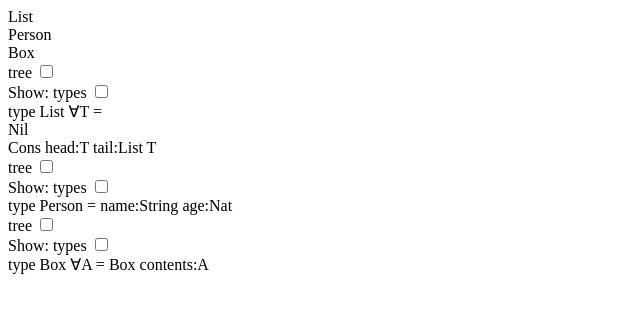
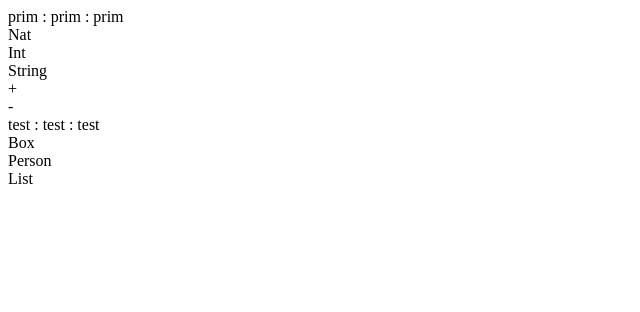
Before and after one commit to samskivert/compose, a React app in the folder tsce0/: page / in a window 1280 px wide. Shown: the top 312 px of the page, without its empty margins (0-640 px from the left). Built offline with nearby package versions, Linux system fonts and the light colour scheme; the HTML template or start-up script is replaced by a standard one.

Commit message:
Starting on project/component model.
Various loose ends remain, but we can at least see and edit defs again.

```diff
--- a/tsce0/src/editor.tsx
+++ b/tsce0/src/editor.tsx
@@ -53,11 +53,12 @@ export class DefStore {
   @computed get name () :N.Name { return this.def.sym.name }
   @computed get isActive () :boolean { return this.selStore.get() === this }
 
+  get mod () :MD.Module { return this.sym.mod }
   get selectedSpan () :M.Span|void { return this.elem.spanAt(this.curs.path) }
 
   keyHandler :(ev :KeyboardEvent) => boolean = ev => true
 
-  constructor (readonly mod :MD.Module, def :T.DefTree,
+  constructor (readonly sym :MD.DefSym, def :T.DefTree,
                readonly selStore :IComputedValue<DefStore|void>,
                readonly mkActive :() => void, editing :boolean = false) {
     this.setDef(def, def.firstEditable())
--- a/tsce0/src/module.ts
+++ b/tsce0/src/module.ts
@@ -3,6 +3,11 @@ import { Name } from './names'
 import * as S from './symbols'
 import * as T from './trees'
 import * as TP from './types'
+
+/** A globally unique id used to identify projects, components & modules across time and space. */
+export type UUID = string
+
+type XRef = {uuid :UUID, mid :number}
 
 /** Maintains the symbol and tree information for a single module. */
 export class Module implements S.Index {
@@ -19,16 +24,24 @@ export class Module implements S.Index {
   /** The human readable name of this module. */
   @computed get name () :Name { return this.sym.name }
 
-  private trees :Map<number, T.Tree> = new Map()
+  private trees :Map<number, T.DefTree> = new Map()
+  private jsons :Map<number, any> = new Map()
 
-  constructor (name :Name) {
+  constructor (readonly uuid :UUID, name :Name,
+               private readonly resolver :Resolver,
+               private readonly xrefs :Map<number, XRef>) {
     this.sym.name = name
   }
 
-  tree (id :number) :T.Tree {
-    const tree = this.trees.get(id)
+  tree (sym :DefSym) :T.DefTree {
+    const tree = this.trees.get(sym.id)
     if (tree) return tree
-    throw new Error(`Missing tree, id: ${id}`)
+    const json = this.jsons.get(sym.id)
+    if (json) {
+      this.jsons.delete(sym.id)
+      return this.inflateDef(sym, json)
+    }
+    throw new Error(`Missing tree, id: ${sym.id}`)
   }
 
   mkDefHole () :T.DefTree {
@@ -37,57 +50,24 @@ export class Module implements S.Index {
     return tree
   }
 
-  mkFunDef (name :Name, id :number = this.nextSymId()) :T.FunDefTree {
-    const sym = new DefSym(this, "term", "func", id, name)
+  mkFunDef (name :Name, id :number = this.nextSymId()) :T.DefTree {
+    const sym = this.mkDefSym("fundef", id, name)
     const tree = new T.FunDefTree(sym, this.scope)
     this.trees.set(sym.id, tree)
-    this.index.set(sym.id, sym)
     return tree
   }
 
-  mkTypeDef (name :Name, id :number = this.nextSymId()) :T.FunDefTree {
-    const sym = new DefSym(this, "type", "none", id, name)
+  mkTypeDef (name :Name, id :number = this.nextSymId()) :T.DefTree {
+    const sym = this.mkDefSym("typedef", id, name)
     const tree = new T.TypeDefTree(sym, this.scope)
     this.trees.set(sym.id, tree)
-    this.index.set(sym.id, sym)
     return tree
   }
 
-  inflateDef (json :any) :T.DefTree {
-    let tree :T.DefTree
-    const kind :string = json.kind, {name, id} = json.sym
-    switch (kind) {
-    case  "fundef": tree = this.mkFunDef(name, id) ; break
-    case "typedef": tree = this.mkTypeDef(name, id) ; break
-    default:
-      throw new Error(`Unknown deftree kind: '${json.kind}'`)
-    }
-
-    const locals :Map<number, S.Symbol> = new Map()
-    const index :T.SzIndex = {
-      add: (sym :S.Symbol) => {
-        locals.set(sym.id, sym)
-      },
-      req: (whence :T.Whence, id :number) => {
-        let sym :S.Symbol|void
-        switch (whence) {
-        case "l": sym = locals.get(id) ; break
-        case "m": sym = this.index.get(id) ; break
-        case "x": break // TODO
-        }
-        return sym || new S.MissingSym("term", `${whence}:${id}`)
-      },
-      // ids: (sym :S.Symbol) => {
-      //   let whence :string
-      //   if (sym.lexical) whence = "l"
-      //   else if (sym.root === mod.sym) whence = "m"
-      //   else whence = "x"
-      //   // TODO: assign persistent id?
-      //   return {whence, id: sym.reqId}
-      // }
-    }
-
-    return tree.setBranch("body", T.inflateTree(index, json.body))
+  indexDef (json :any) :DefSym {
+    const sym = this.mkDefSym(json.kind, json.sym.id, json.sym.name)
+    this.jsons.set(sym.id, json)
+    return sym
   }
 
   // from S.Index
@@ -99,6 +79,49 @@ export class Module implements S.Index {
   }
   remove (sym :S.Symbol) {
     this.index.delete(sym.id || 0)
+  }
+
+  private mkDefSym (kind :string, id :number, name :string) :DefSym {
+    let sym :DefSym
+    switch (kind) {
+    case  "fundef": sym = new DefSym(this, "term", "func", id, name) ; break
+    case "typedef": sym = new DefSym(this, "type", "none", id, name) ; break
+    default: throw new Error(`Unknown def kind: '${kind}'`)
+    }
+    this.index.set(sym.id, sym)
+    return sym
+  }
+
+  private inflateDef (sym :DefSym, json :any) :T.DefTree {
+    let tree :T.DefTree
+    switch (json.kind) {
+    case  "fundef": tree = new T.FunDefTree(sym, this.scope) ; break
+    case "typedef": tree = new T.TypeDefTree(sym, this.scope) ; break
+    default: throw new Error(`Unknown deftree kind: '${json.kind}'`)
+    }
+    this.trees.set(sym.id, tree)
+
+    const locals :Map<number, S.Symbol> = new Map()
+    const index :T.SzIndex = {
+      add: (sym :S.Symbol) => {
+        locals.set(sym.id, sym)
+      },
+      req: (whence :T.Whence, id :number) => {
+        switch (whence) {
+        case "l": return locals.get(id) || new S.MissingSym("term", `l${id}`)
+        case "m": return this.index.get(id) || new S.MissingSym("term", `m${id}`)
+        case "x":
+          let xref = this.xrefs.get(id)
+          if (!xref) return new S.MissingSym("term", `x${id}`)
+          let {uuid, mid} = xref
+          let xmod = this.resolver.resolve(uuid)
+          if (!xmod) return new S.MissingSym("term", `x${id}:${uuid}`)
+          return xmod.index.get(mid) || new S.MissingSym("term", `x${id}:${uuid}:m${mid}`)
+        }
+      },
+    }
+
+    return tree.setBranch("body", T.inflateTree(index, json.body))
   }
 }
 
@@ -116,7 +139,7 @@ export class DefSym extends S.Symbol {
   constructor (readonly mod :Module, kind :S.Kind, flavor :S.Flavor, id :number, name :Name) {
     super(kind, flavor, id, name)
   }
-  get type () :TP.Type { return this.mod.tree(this.id).sig }
+  get type () :TP.Type { return this.mod.tree(this).sig }
   get owner () :S.Symbol { return this.mod.sym }
   get index () :S.Index { return this.mod }
 }
@@ -195,8 +218,25 @@ export class ModuleScope extends S.Scope {
   }
 }
 
-export function inflateMod (json :any) :Module {
-  const mod = new Module(json.name)
-  for (let defJson of json.defs) mod.inflateDef(defJson)
+/** Used to resolve module cross references when inflating a module. */
+export interface Resolver {
+  /** Resolves and returns the module identified by `uuid`. `undefined` is returned if the module
+    * cannot be located. This is indicative of a corrupted module and/or project. */
+  resolve (uuid :UUID) :Module|void
+}
+
+export function inflateMod (resolver :Resolver, json :any) :Module {
+  // convert the xrefs table into a more more useful runtime format (from xid to uuid+mid)
+  const xrefs :Map<number,XRef> = new Map()
+  const xrefsJson :{[uuid :string] :{[xid :string] :number}} = json.xrefs
+  for (let uuid in xrefsJson) {
+    const mrefs = xrefsJson[uuid]
+    for (let xid in mrefs) {
+      const mid = mrefs[xid]
+      xrefs.set(parseInt(xid), {uuid, mid})
+    }
+  }
+  const mod = new Module(json.uuid, json.name, resolver, xrefs)
+  for (let defJson of json.defs) mod.indexDef(defJson)
   return mod
 }
--- a/tsce0/src/outline.tsx
+++ b/tsce0/src/outline.tsx
@@ -1,16 +1,29 @@
 import * as React from 'react';
 import { observer } from 'mobx-react'
 
+import * as M from './module'
 import * as W from './workspace'
 
 @observer
 export class Outline extends React.Component<{store :W.WorkspaceStore}> {
 
   render () {
-    const {defs} = this.props.store
-    return (<div className="outline">{defs.map(dstore => {
-      const cname = dstore.isActive ? "defs selected" : "defs"
-      return <div className={cname} key={dstore.def.sym.id}>{dstore.name}</div>
-    })}</div>)
+    const store = this.props.store
+    return (
+      <div className="outline">
+      {store.projects.map((proj, pp) => proj.components.map((comp, cc) => comp.modules.map((mod, mm) =>
+        <div key={proj.uuid}>
+          <div className="header">{proj.name} : {comp.name} : {mod.name}</div>
+          <div className="defs">
+            {Array.from(mod.index.values()).map(
+              sym => sym instanceof M.DefSym ? this.renderDef(sym) : undefined)}
+          </div>
+        </div>
+      )))}
+      </div>)
+  }
+
+  renderDef (sym :M.DefSym) :JSX.Element {
+    return <div key={sym.id} onClick={ev => this.props.store.openDef(sym)}>{sym.name}</div>
   }
 }
--- a/tsce0/src/prefab.ts
+++ b/tsce0/src/prefab.ts
@@ -2,22 +2,44 @@ import * as C from "./constants"
 import * as T from "./trees"
 import * as TP from "./types"
 import * as M from "./module"
+import * as P from "./project"
+
+// ----------
+// Primitives
+// ----------
+
+// Just some hacked together stubs so we can write sane looking test trees.
+
+const primModUUID  = "e851e318-a571-11e8-98d0-529269fb1459"
+const primLibUUID  = "1df46538-a575-11e8-98d0-529269fb1459"
+const primProjUUID = "099f7118-a575-11e8-98d0-529269fb1459"
+
+const nullResolver :M.Resolver = {
+  resolve : (uuid :M.UUID) => undefined
+}
+const primMod = new M.Module(primModUUID, "prim", nullResolver, new Map())
+
+const NatID = 1, IntID = 2, StringID = 3, PlusID = 4, MinusID = 5
+
+const natTree = primMod.mkTypeDef("Nat", NatID).
+  setBranch("body", new T.PrimTree(new TP.Scalar(C.Tag.Int, 32)))
+primMod.mkTypeDef("Int", IntID).setBranch("body", new T.PrimTree(new TP.Scalar(C.Tag.Int, 32)))
+primMod.mkTypeDef("String", StringID).setBranch("body", new T.PrimTree(new TP.Scalar(C.Tag.String, 1)))
+
+const natType = natTree.sym.type
+const natNatToNat = new TP.Arrow(natType, new TP.Arrow(natType, natType))
+primMod.mkFunDef("+", PlusID).setBranch("body", new T.PrimTree(natNatToNat))
+primMod.mkFunDef("-", MinusID).setBranch("body", new T.PrimTree(natNatToNat))
+
+const primLib = new P.Component(primLibUUID, P.Type.LIB, "prim")
+primLib.modules.push(primMod)
+
+export const primProject = new P.Project(primProjUUID, "prim", "internal://prim")
+primProject.components.push(primLib)
 
 // ----------
 // Test trees
 // ----------
-
-export const testMod = new M.Module("test")
-
-const natTree = testMod.mkTypeDef("Nat", 1).
-  setBranch("body", new T.PrimTree(new TP.Scalar(C.Tag.Int, 32)))
-testMod.mkTypeDef("Int", 2).setBranch("body", new T.PrimTree(new TP.Scalar(C.Tag.Int, 32)))
-testMod.mkTypeDef("String", 3).setBranch("body", new T.PrimTree(new TP.Scalar(C.Tag.String, 1)))
-
-const natType = natTree.sym.type
-const natNatToNat = new TP.Arrow(natType, new TP.Arrow(natType, natType))
-testMod.mkFunDef("+", 4).setBranch("body", new T.PrimTree(natNatToNat))
-testMod.mkFunDef("-", 5).setBranch("body", new T.PrimTree(natNatToNat))
 
 function mkSymTree (kind :string, id :number, name :string, branchId :string, branch :any) :any {
   const tree = {kind, sym: {id, name}}
@@ -25,29 +47,30 @@ function mkSymTree (kind :string, id :number, name :string, branchId :string, br
   return tree
 }
 
+const testModUUID = "fa722f12-a571-11e8-98d0-529269fb1459"
+const testLibUUID = "fa722f12-a571-11e8-98d0-529269fb1459"
+const testProjUUID = "fa722f12-a571-11e8-98d0-529269fb1459"
+
 // type Box ∀A contents:A
-export const boxExample = testMod.inflateDef(
-  mkSymTree(
+const boxJson = mkSymTree(
   "typedef", 10, "Box", "body", mkSymTree(
     "tabs", 1, "A", "body", mkSymTree(
       "ctor", 20, "Box", "prod", {
         kind: "prod",
         branches: [mkSymTree("field", 21, "contents", "type", {kind: "tref", symId: "l1"})]
-        }))))
+      })))
 
 // type Person name:String age:Nat
-export const recordExample = testMod.inflateDef(
-  mkSymTree("typedef", 11, "Person", "body", {
+const recordJson = mkSymTree("typedef", 11, "Person", "body", {
   kind: "prod",
-    branches: [mkSymTree("field", 22, "name", "type", {kind: "tref", symId: "m3"}),
-               mkSymTree("field", 23, "age", "type", {kind: "tref", symId: "m1"})]
-  }))
+  branches: [mkSymTree("field", 22, "name", "type", {kind: "tref", symId: "x2"}),
+             mkSymTree("field", 23, "age", "type", {kind: "tref", symId: "x1"})]
+})
 
 // type List ∀A =
 //   * Nil
 //   * Cons head:A tail:List A
-export const listExample = testMod.inflateDef(
-  mkSymTree(
+const listJson = mkSymTree(
   "typedef", 12, "List", "body", mkSymTree(
     "tabs", 1, "T", "body", {
       kind: "sum",
@@ -58,7 +81,27 @@ export const listExample = testMod.inflateDef(
                    mkSymTree("field", 27, "tail", "type", {
           kind: "tapp", ctor: {kind: "tref", symId: "m12"}, arg: {kind: "tref", symId: "l1"}})]
       })]
-      })))
+    }))
+
+export function mkTestProject (resolver :M.Resolver) :P.Project {
+  const testModJson = {
+    uuid: testModUUID,
+    name: "test",
+    xrefs: {
+      [primModUUID]: {"1": NatID, "2": StringID}
+    },
+    defs: [boxJson, recordJson, listJson]
+  }
+
+  const testMod = M.inflateMod(resolver, testModJson)
+  const testLib = new P.Component(testLibUUID, P.Type.LIB, "test")
+  testLib.modules.push(testMod)
+
+  const testProject = new P.Project(testProjUUID, "test", "internal://test")
+  testProject.components.push(testLib)
+
+  return testProject
+}
 
 // function mkListA (tb :TreeEditor) :Tree {
 //   return tb.setTApp().editBranches({
--- /dev/null
+++ b/tsce0/src/project.ts
@@ -0,0 +1,45 @@
+import { observable } from 'mobx'
+import { UUID, Module } from './module'
+
+export class Project {
+
+  /** The human readable name of this project. */
+  @observable name :string
+
+  /** A URL that identifies the DVCS source of this project. */
+  @observable source :string
+
+  /** The components that make up this project. */
+  @observable components :Component[] = observable.array([])
+
+  constructor (readonly uuid :UUID, name :string, source :string) {
+    this.name = name
+    this.source = source
+  }
+}
+
+/** Components define either libraries or applications. */
+export enum Type { LIB, APP }
+
+/** A dependency on one or more components of a project. */
+export type Depend = {
+  source :string
+  puuid :UUID
+  cuuids :UUID[]
+}
+
+export class Component {
+
+  /** The human readable name of this component. */
+  @observable name :string
+
+  /** The modules that make up this component. */
+  @observable modules :Module[] = observable.array([])
+
+  /** The project/components on which this component depends. */
+  @observable depends :Depend[] = observable.array([])
+
+  constructor (readonly uuid :UUID, readonly type :Type, name :string) {
+    this.name = name
+  }
+}
--- a/tsce0/src/stack.tsx
+++ b/tsce0/src/stack.tsx
@@ -8,7 +8,7 @@ import * as W from './workspace'
 export class Stack extends React.Component<{store :W.WorkspaceStore}> {
 
   render () {
-    return (<div className="stack">{this.props.store.defs.slice().map(
+    return (<div className="stack">{this.props.store.openDefs.slice().map(
       store => <E.DefEditor key={store.def.sym.id} store={store} />)}</div>)
   }
 }
--- a/tsce0/src/workspace.tsx
+++ b/tsce0/src/workspace.tsx
@@ -5,32 +5,65 @@ import { observer } from 'mobx-react'
 import * as E from './editor'
 import * as O from './outline'
 import * as S from './stack'
-import * as T from './trees'
-import * as P from './prefab'
+import * as M from './module'
+import * as P from './project'
 
-export class WorkspaceStore {
-  @observable defs :E.DefStore[] = []
-  @observable selidx :number = 0
+export class WorkspaceStore implements M.Resolver {
+  @observable projects :P.Project[] = []
+  @observable selprojidx :number = 0
+  @observable selcompidx :number = 0
+
+  @observable openDefs :E.DefStore[] = []
+  @observable seldefidx :number = 0
+
+  @computed get selectedProject () :P.Project|void {
+    const selidx = this.selprojidx, projs = this.projects
+    return projs.length > selidx ? projs[selidx] : undefined
+  }
+  @computed get selectedComponent () :P.Component|void {
+    const selidx = this.selcompidx, selproj = this.selectedProject
+    const comps = selproj ? selproj.components : []
+    return comps.length > selidx ? comps[selidx] : undefined
+  }
 
   @computed get selectedDef () :E.DefStore|void {
-    return this.defs.length > 0 ? this.defs[this.selidx] : undefined
-  }
-
-  addDef (def :T.DefTree, editing = false) {
-    this.insertDef(this.defs.length, def, editing)
-  }
-
-  insertDef (index :number, def :T.DefTree, editing = false) {
-    const store = new E.DefStore(P.testMod, def, computed(() => this.selectedDef), () => {
-      const idx = this.defs.indexOf(store)
-      if (idx >= 0) this.selidx = idx
-    }, editing)
-    this.defs.splice(index, 0, store)
+    const selidx = this.seldefidx, stores = this.openDefs
+    return stores.length > selidx ? stores[selidx] : undefined
   }
 
   moveSelection (delta :number) {
-    const stores = this.defs.length
-    this.selidx = (this.selidx+stores+delta)%stores
+    const stores = this.openDefs.length
+    this.seldefidx = (this.seldefidx+stores+delta)%stores
+  }
+
+  openDef (sym :M.DefSym) {
+    for (let od of this.openDefs) {
+      if (od.sym === sym) {
+        this.seldefidx = this.openDefs.indexOf(od)
+        // TODO: make sure selected def is scrolled into view
+        return
+      }
+    }
+    const ds = new E.DefStore(sym, sym.mod.tree(sym), computed(() => this.selectedDef), () => {
+      const idx = this.openDefs.indexOf(ds)
+      if (idx >= 0) this.seldefidx = idx
+    })
+    // TODO: insert def after selected def?
+    const idx = this.openDefs.length
+    this.openDefs.push(ds)
+    this.seldefidx = idx
+  }
+
+  // from M.Resolver
+  resolve (uuid :M.UUID) :M.Module|void {
+    // TEMP: linear search!
+    for (let proj of this.projects) {
+      for (let comp of proj.components) {
+        for (let mod of comp.modules) {
+          if (mod.uuid === uuid) return mod
+        }
+      }
+    }
   }
 }
 
@@ -44,13 +77,13 @@ export class Workspace extends React.Component<{store :WorkspaceStore}> {
       case "ArrowUp": this.props.store.moveSelection(-1) ; return true
       case "ArrowDown": this.props.store.moveSelection(1) ; return true
       }
-    } else if (ev.ctrlKey) {
-      switch (ev.code) {
-      case "KeyN":
-        store.insertDef(store.selidx, P.testMod.mkDefHole(), true)
-        ev.preventDefault()
-        return true
-      }
+    // } else if (ev.ctrlKey) {
+    //   switch (ev.code) {
+    //   case "KeyN":
+    //     store.insertDef(store.seldefidx, P.testMod.mkDefHole(), true)
+    //     ev.preventDefault()
+    //     return true
+    //   }
     }
     const selDef = store.selectedDef
     return selDef ? selDef.keyHandler(ev) : false
--- a/tsce0/test/index.html
+++ b/tsce0/test/index.html
@@ -18,12 +18,27 @@
       .outline {
         flex-grow: 1;
         background-color: #535353;
-        padding: 5px;
         font-family: monospace;
         font-size: medium;
       }
 
       .outline .selected {
+        background-color: #AAAAAA;
+        color: #222222;
+      }
+
+      .outline .header {
+        background-color: #AAAACC;
+        color: #222222;
+        padding: 2px;
+        font-weight: bold;
+      }
+
+      .outline .defs {
+        padding: 3px 5px;
+      }
+
+      .outline .defs div:hover {
         background-color: #AAAAAA;
         color: #222222;
       }
```
Also changed, not shown: tsce0/src/index.tsx (+3 -8 lines), tsce0/src/test.format.ts (+16 -5 lines). Lines whose indentation alone changed are shown as unchanged.
